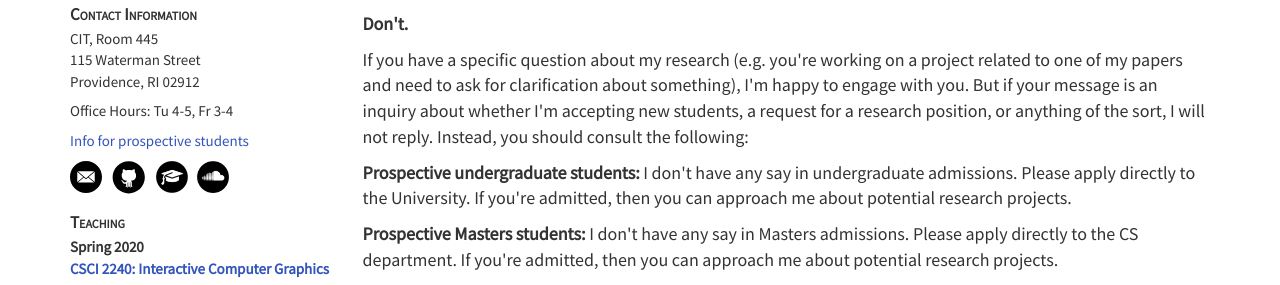
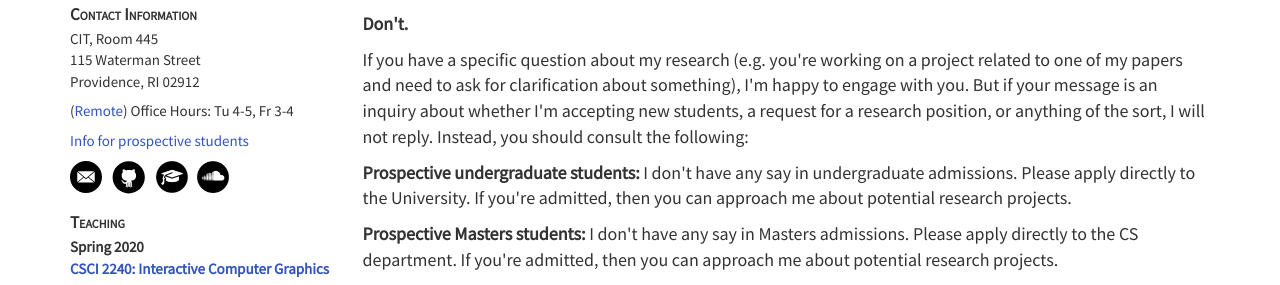
Before and after one commit to dritchie/dritchie.github.io, a Jekyll site: the page built from prospective_students.html, in a window 1280 px wide. Shown: the part 431-716 px from the top of the page. Built offline with Jekyll 4.4.1, drawn with Linux system fonts in a browser that asks for light colours.

Commit message:
Hangouts link for remote office hours.

```diff
--- a/_includes/sidebar.html
+++ b/_includes/sidebar.html
@@ -13,7 +13,7 @@
 	<div>CIT, Room 445</div>
 	<div>115 Waterman Street</div>
 	<div>Providence, RI 02912</div>
-	<div id='officehours'>Office Hours: Tu 4-5, Fr 3-4</div>
+	<div id='officehours'>(<a target='_blank' href='https://meet.google.com/oto-kagc-ztx'>Remote</a>) Office Hours: Tu 4-5, Fr 3-4</div>
 	<div id='prospectives'>
 		<a target='_blank' href='/prospective_students.html'>Info for prospective students</a>
 	</div>
```
